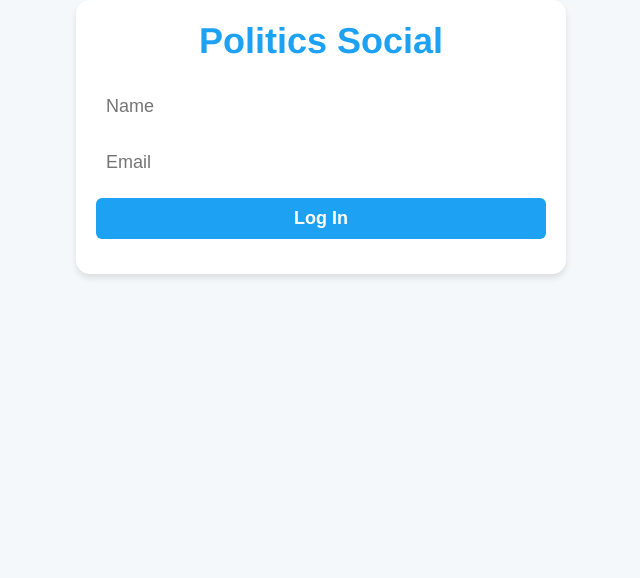
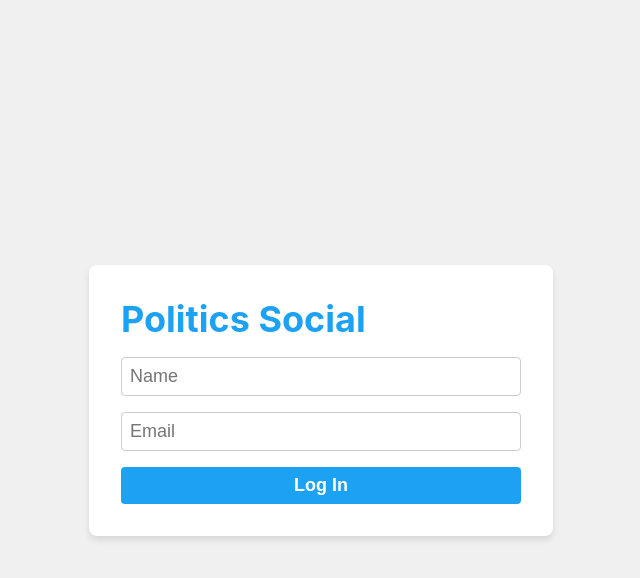
Before and after one commit to cjbarrie/smclone, a React (Create React App) app in the folder frontend/: page / in a window 1280 px wide. Shown: the top 578 px of the page, without its empty margins (319-959 px from the left). Built offline with nearby package versions, Linux system fonts and the light colour scheme.

Commit message:
change styling

```diff
--- a/frontend/src/App.css
+++ b/frontend/src/App.css
@@ -1,12 +1,12 @@
 /* General styles */
-body {
+/* body {
   font-family: "Helvetica Neue", Arial, sans-serif;
   background-color: #f5f8fa;
   margin: 0;
-}
+} */
 
 /* Login form styles */
-.login-form {
+/* .login-form {
   max-width: 450px;
   margin: 0 auto;
   padding: 20px;
@@ -51,10 +51,10 @@ body {
 
 .login-form button[type="submit"]:hover {
   background-color: #0c8af6;
-}
+} */
 
 /* Timeline styles */
-.timeline {
+/* .timeline {
   max-width: 600px;
   margin: 0 auto;
   padding: 20px;
@@ -68,9 +68,9 @@ body {
   font-size: 36px;
   font-weight: bold;
   color: #1da1f2;
-}
+} */
 
-.tweet {
+/* .tweet {
   border-top: 1px solid #e6ecf0;
   padding: 20px 0;
   display: flex;
@@ -103,3 +103,5 @@ body {
 .tweet-actions button:hover {
   text-decoration: underline;
 }
+
+ */
--- a/frontend/src/components/Login.js
+++ b/frontend/src/components/Login.js
@@ -1,5 +1,6 @@
 import React, { useState } from "react";
 import { Navigate } from "react-router-dom";
+import "../styles/Login.css";
 
 const Login = () => {
   const [name, setName] = useState("");
@@ -7,10 +8,7 @@ const Login = () => {
   const [submitted, setSubmitted] = useState(false);
 
   const handleSubmit = (e) => {
-    console.log("handleSubmit called"); // Add this line to confirm the function is being called
-
     e.preventDefault();
-
     fetch("http://localhost:5001/users", {
       method: "POST",
       headers: { "Content-Type": "application/json" },
@@ -20,7 +18,6 @@ const Login = () => {
       .then((data) => {
         localStorage.setItem("user", JSON.stringify(data));
         setSubmitted(true);
-        console.log("Submitted state set to true"); // Add this line to confirm the state update
       })
       .catch((error) => console.error("Error logging in:", error));
   };
@@ -28,10 +25,12 @@ const Login = () => {
   return submitted ? (
     <Navigate to="/timeline" />
   ) : (
-    <div className="login-form">
+    <div className="Login">
+      <div className="Login-box">
         <h1>Politics Social</h1>
-      <form onSubmit={handleSubmit}>
+        <form className="Login-form" onSubmit={handleSubmit}>
           <input
+            className="Login-input"
             type="text"
             placeholder="Name"
             value={name}
@@ -39,14 +38,18 @@ const Login = () => {
             required
           />
           <input
+            className="Login-input"
             type="email"
             placeholder="Email"
             value={email}
             onChange={(e) => setEmail(e.target.value)}
             required
           />
-        <button type="submit">Log In</button>
+          <button className="Login-button" type="submit">
+            Log In
+          </button>
         </form>
+      </div>
     </div>
   );
 };
--- /dev/null
+++ b/frontend/src/styles/Login.css
@@ -0,0 +1,64 @@
+.Login {
+    display: flex;
+    justify-content: center;
+    align-items: center;
+    min-height: 100vh;
+    background-color: #f0f0f0;
+  }
+
+  .Login-box {
+    background-color: white;
+    border-radius: 8px;
+    padding: 32px;
+    box-shadow: 0 4px 6px rgba(0, 0, 0, 0.1);
+    max-width: 400px;
+    width: 100%;
+  }
+
+  .Login-logo {
+    width: 100px;
+    height: 100px;
+    margin-bottom: 1rem;
+  }
+
+  .Login-form {
+    display: flex;
+    flex-direction: column;
+    width: 100%;
+  }
+
+  .Login-input {
+    padding: 0.5rem;
+    margin-bottom: 1rem;
+    border: 1px solid #ccc;
+    border-radius: 4px;
+    font-size: 18px;
+  }
+
+  .Login-input:focus {
+    outline: none;
+    border: 1px solid #1da1f2;
+  }
+
+  .Login-button {
+    padding: 0.5rem;
+    background-color: #1da1f2;
+    color: #ffffff;
+    border: none;
+    border-radius: 4px;
+    font-size: 18px;
+    font-weight: bold;
+    cursor: pointer;
+  }
+
+  .Login-button:hover {
+    background-color: #0c80c3;
+  }
+
+  .Login h1 {
+    margin-top: 0;
+    font-size: 36px;
+    font-weight: bold;
+    color: #1da1f2;
+    margin-bottom: 1rem;
+  }
--- a/frontend/src/styles/Timeline.css
+++ b/frontend/src/styles/Timeline.css
@@ -1,63 +1,70 @@
+.Timeline {
+  display: flex;
+  flex-direction: column;
+  align-items: center;
+  max-width: 600px;
+  margin: 0 auto;
+  background-color: #f5f8fa;
+  padding: 2rem 0;
+}
+
 .Tweet {
   display: flex;
-    padding: 12px;
-    border-bottom: 1px solid #e6ecf0;
+  background-color: #ffffff;
+  padding: 1rem;
+  margin-bottom: 1rem;
+  border-radius: 4px;
+  box-shadow: 0px 0px 10px rgba(0, 0, 0, 0.1);
+  width: 100%;
 }
-
-  .Timeline {
-    max-width: 600px;
-    margin: 0 auto;
-  }
-
 
 .Tweet-avatar {
   width: 48px;
   height: 48px;
-    margin-right: 12px;
-    flex-shrink: 0;
+  border-radius: 50%;
+  margin-right: 1rem;
 }
 
 .Tweet-content {
-    flex: 1;
+  display: flex;
+  flex-direction: column;
+  width: 100%;
 }
 
 .Tweet-header {
   display: flex;
-    align-items: center;
-    margin-bottom: 6px;
+  justify-content: space-between;
+  margin-bottom: 0.5rem;
 }
 
-  .Tweet-name {
+.Tweet-name,
+.Tweet-username {
   font-weight: bold;
-    margin-right: 6px;
 }
 
 .Tweet-username {
   color: #657786;
 }
 
+.Tweet-timestamp {
+  color: #657786;
+}
+
 .Tweet-text {
-    margin-bottom: 6px;
-    white-space: pre-wrap;
+  margin-bottom: 1rem;
 }
 
 .Tweet-stats {
   display: flex;
-    align-items: center;
-    color: #657786;
 }
 
 .Tweet-stat {
   display: flex;
   align-items: center;
-    margin-right: 24px;
-    font-size: 14px;
+  margin-right: 1rem;
+  cursor: pointer;
 }
 
-  .Tweet-stat svg {
-    margin-right: 6px;
+.Tweet-stat:hover {
+  color: #1da1f2;
 }
-
-  .Tweet-stat {
-    cursor: pointer;
-  }
```
Also changed, not shown: 1 other file (tests, documents, lock files or other folders). Lines whose indentation alone changed are shown as unchanged.
